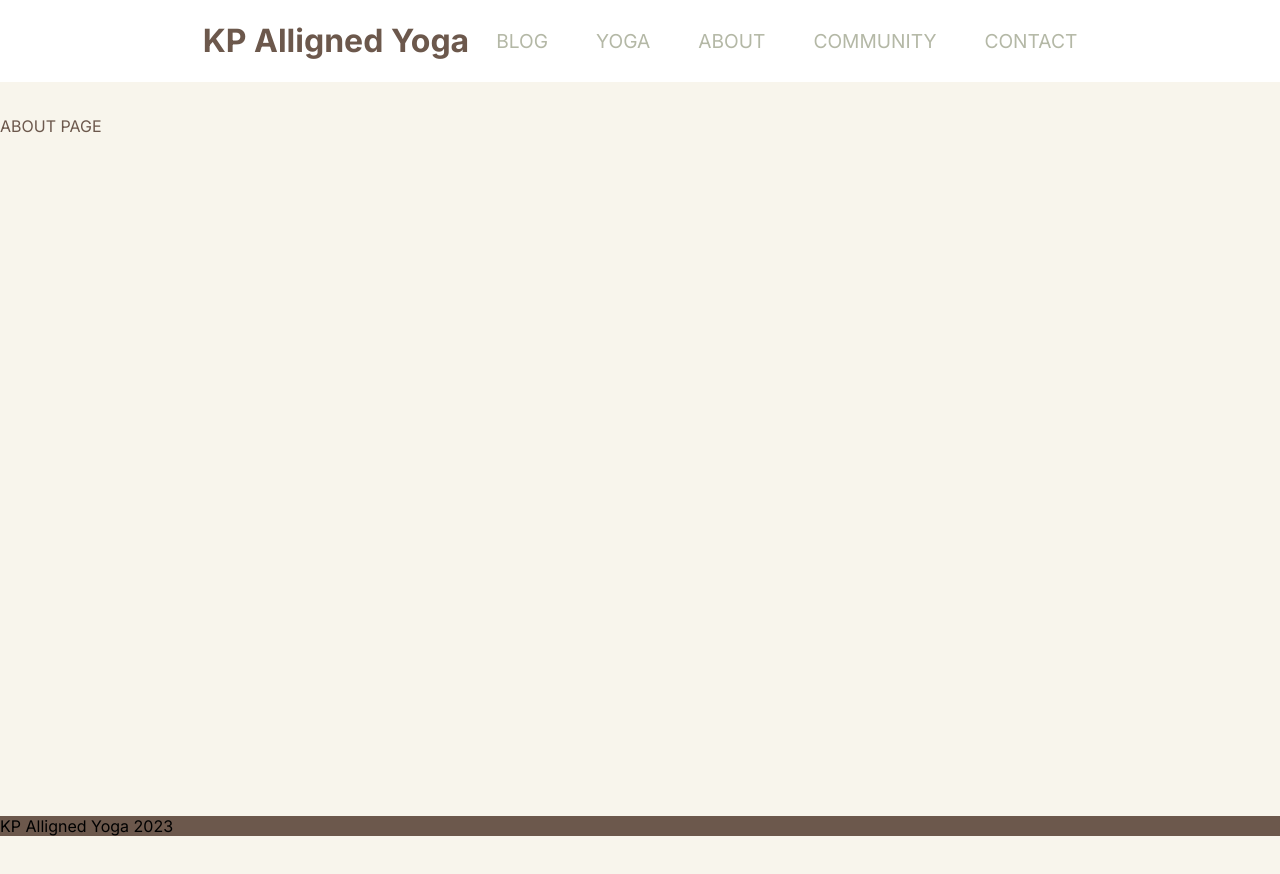
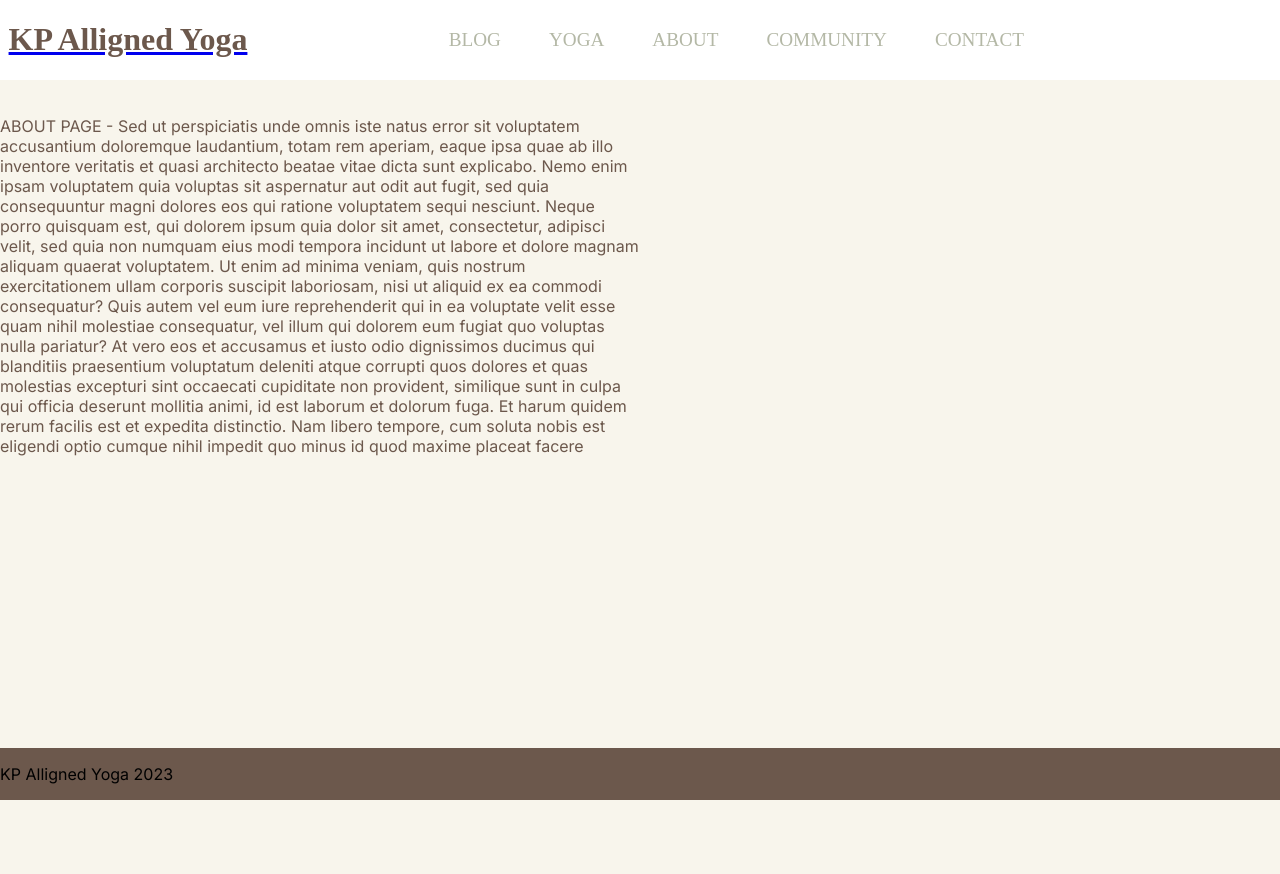
Before and after one commit to dweverson/kp-alligned-yoga, a Next.js app: page /about in a window 1280 px wide. Shown: the top 874 px of the page. Before the commit the page ends 852 px from the top, so only its background shows below. Built offline with nearby package versions, Linux system fonts and the light colour scheme.

Commit message:
add content grid setup, placeholder content added, few fonts changed, footer stickied

```diff
--- a/components/Footer.tsx
+++ b/components/Footer.tsx
@@ -1,7 +1,7 @@
 export default function Footer() {
   return (
     <footer>
-      <p>KP Alligned Yoga 2023</p>
+     <p>KP Alligned Yoga 2023</p>
     </footer>
   );
 }
--- a/components/Nav.tsx
+++ b/components/Nav.tsx
@@ -3,7 +3,7 @@ import Link from "next/link";
 export default function Nav() {
   return (
     <header>
-      <h1 className="logo">KP Alligned Yoga</h1>
+      <Link href='/'><h1 className="logo">KP Alligned Yoga</h1></Link>
         <input type="checkbox" id="nav-toggle" className="nav-toggle"></input>
       <nav>
         <ul>
--- a/package.json
+++ b/package.json
@@ -9,6 +9,7 @@
     "lint": "next lint"
   },
   "dependencies": {
+    "@next/font": "^13.4.2",
     "@types/node": "20.1.2",
     "@types/react": "18.2.6",
     "@types/react-dom": "18.2.4",
--- a/src/app/about/page.tsx
+++ b/src/app/about/page.tsx
@@ -2,7 +2,28 @@ export default function About() {
   return (
     <main>
       <div className="content">
-        <p>ABOUT PAGE</p>
+        <p>
+          ABOUT PAGE - Sed ut perspiciatis unde omnis iste natus error sit
+          voluptatem accusantium doloremque laudantium, totam rem aperiam, eaque
+          ipsa quae ab illo inventore veritatis et quasi architecto beatae vitae
+          dicta sunt explicabo. Nemo enim ipsam voluptatem quia voluptas sit
+          aspernatur aut odit aut fugit, sed quia consequuntur magni dolores eos
+          qui ratione voluptatem sequi nesciunt. Neque porro quisquam est, qui
+          dolorem ipsum quia dolor sit amet, consectetur, adipisci velit, sed
+          quia non numquam eius modi tempora incidunt ut labore et dolore magnam
+          aliquam quaerat voluptatem. Ut enim ad minima veniam, quis nostrum
+          exercitationem ullam corporis suscipit laboriosam, nisi ut aliquid ex
+          ea commodi consequatur? Quis autem vel eum iure reprehenderit qui in
+          ea voluptate velit esse quam nihil molestiae consequatur, vel illum
+          qui dolorem eum fugiat quo voluptas nulla pariatur? At vero eos et
+          accusamus et iusto odio dignissimos ducimus qui blanditiis praesentium
+          voluptatum deleniti atque corrupti quos dolores et quas molestias
+          excepturi sint occaecati cupiditate non provident, similique sunt in
+          culpa qui officia deserunt mollitia animi, id est laborum et dolorum
+          fuga. Et harum quidem rerum facilis est et expedita distinctio. Nam
+          libero tempore, cum soluta nobis est eligendi optio cumque nihil
+          impedit quo minus id quod maxime placeat facere
+        </p>
       </div>
     </main>
   );
--- a/src/app/globals.css
+++ b/src/app/globals.css
@@ -4,12 +4,6 @@
   --beige: #f8f5ec;
   --grey: #b4b8a6;
   --white: #ffffff;
-}
-
-*,
-*::before,
-*::after {
-  box-sizing: border-box;
 }
 
 body {
@@ -22,99 +16,23 @@ body {
   height: 100vh;
   background-color: var(--beige);
   display: grid;
-  place-items: center top;
+  grid-template-columns: 50% 50%;
+  grid-template-rows: 50% 50%;
 }
+.text {
+  grid-column-start: 1;
+}
+
+
 
 footer {
   background: var(--brown);
-}
-
-/*
-header {
-  background-color: white;
-  text-align: center;
   position: fixed;
-  z-index: 999;
+  left: 0;
+  bottom: 0;
   width: 100%;
-}
-
-.logo {
-  color: var(--brown)
-}
-nav {
-  background-color: white;
-  position: absolute;
-  text-align: left;
-  top: 100%;
-  left: 0;
-  width: 100%;
-  display: none;
 
 }
-
-nav ul {
-  margin: 0;
-  padding: 0;
-  list-style: none;
-}
-
-nav li {
-  margin-bottom: 1em;
-  margin-left: 1em;
-
-}
-
-nav a {
-  color: var(--grey);
-  text-decoration: none;
-  font-size: 1.2rem;
-  text-transform: uppercase;
-}
-
-.nav-toggle{
-  display: none;
-
-}
-
-.nav-toggle-label {
-  position: absolute;
-  top: 0;
-  left: 0;
-  margin-left: 1em;
-  height: 100%;
-  display: flex;
-  align-items: center;
-
-}
-
-.nav-toggle-label span,
-.nav-toggle-label::before,
-.nav-toggle-label::after {
-  display: block;
-  background: var(--grey);
-  height: 2px;
-  width: 2em;
-  border-radius: 2px;
-  position: relative;
-}
-
-.nav-toggle-label::before,
-.nav-toggle-label::after {
-  content: '';
-  position: absolute;
-}
-
-.nav-toggle-label::before {
-  bottom: 7px;
-}
-
-.nav-toggle-label::after {
-  top: 7px;
-}
-
-.nav-toggle:checked ~ nav {
-  display: block;
-} */
 
 header {
   background: var(--white);
@@ -214,6 +132,13 @@ nav a:hover {
   transition: opacity 250ms ease-in-out 250ms;
 }
 
+.logo {
+  color: var(--brown);
+  grid-column: 2 / 3;
+  font-family:  'Lovers Quarrel', cursive;
+
+}
+
 @media screen and (min-width: 800px) {
   .nav-toggle-label {
     display: none;
@@ -222,11 +147,6 @@ nav a:hover {
   header {
     display: grid;
     grid-template-columns: 1fr auto minmax(600px, 3fr) 1fr;
-  }
-
-  .logo {
-    color: var(--brown);
-    grid-column: 2 / 3;
   }
 
   nav {
@@ -242,6 +162,7 @@ nav a:hover {
     display: flex;
     justify-content: flex-end;
     align-items: center;
+    font-family: 'Cinzel', serif;
   }
 
   nav ul {
```
Also changed, not shown: src/app/blog/page.tsx (+18 -3 lines), src/app/community/page.tsx (+18 -1 lines), src/app/contact/page.tsx (+18 -1 lines), src/app/page.tsx (+9 -2 lines), src/app/yoga/page.tsx (+19 -1 lines), public/images/plant.png (added), 1 other file (tests, documents, lock files or other folders).
